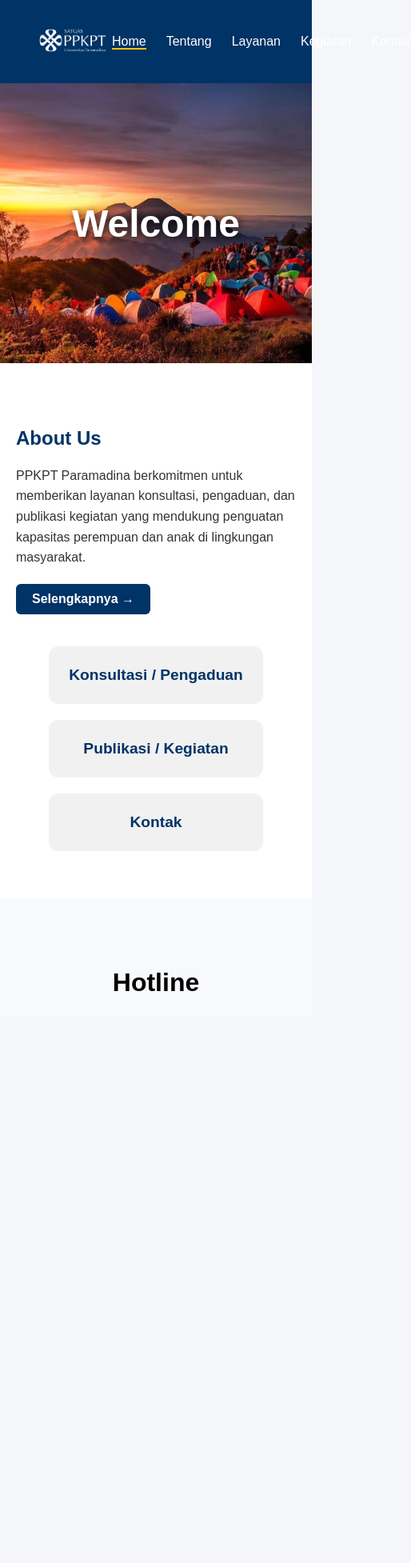
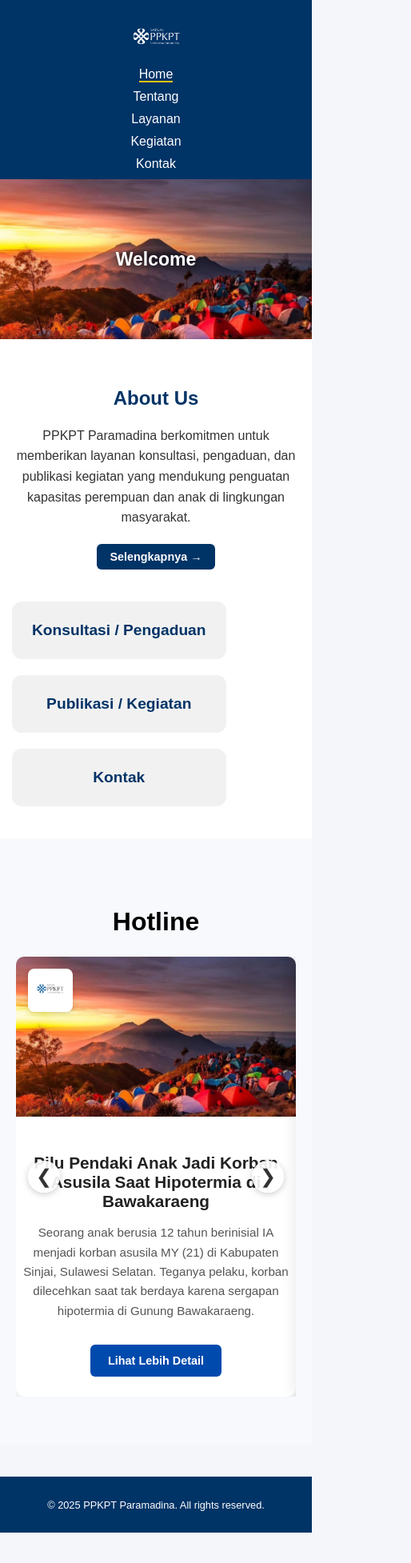
Before and after one commit to zaidanann/ppkpt-paramadina, a plain HTML site: page index.html in a window 390 px wide. Shown: the top 1954 px of the page at 80% size, 514 px wide, since content can reach past the window. After the commit the page ends 1916 px from the top, so only its background shows below. Drawn offline with Linux system fonts and the light colour scheme.

Commit message:
styles.css

```diff
--- a/styles.css
+++ b/styles.css
@@ -283,3 +283,121 @@ footer {
   font-size: 0.9em;
   margin-top: 40px;
 }
+
+/* =====================================================
+   📱 Responsive Layout (Mobile & Tablet)
+===================================================== */
+
+/* Untuk layar di bawah 1024px (tablet landscape) */
+@media (max-width: 1024px) {
+  .navbar {
+    padding: 10px 25px;
+  }
+
+  .navbar ul {
+    gap: 15px;
+  }
+
+  .card1 .text {
+    padding: 30px;
+  }
+}
+
+/* Untuk layar di bawah 768px (tablet & HP besar) */
+@media (max-width: 768px) {
+  .hero1 {
+    height: 250px;
+    font-size: 0.9em;
+  }
+
+  .hero1 h1 {
+    font-size: 2em;
+  }
+
+  .about {
+    flex-direction: column;
+    text-align: center;
+    padding: 40px 15px;
+  }
+
+  .about-text {
+    max-width: 100%;
+  }
+
+  .card1 {
+    flex-direction: column;
+    height: auto;
+  }
+
+  .card1 img {
+    width: 100%;
+    height: 250px;
+  }
+
+  .card1 .text {
+    width: 100%;
+    padding: 25px;
+    text-align: center;
+  }
+
+  .card1 .btn {
+    margin-top: 10px;
+  }
+
+  .arrow {
+    font-size: 1.5em;
+    padding: 6px 10px;
+  }
+
+  .navbar ul {
+    flex-wrap: wrap;
+    justify-content: center;
+  }
+
+  .logo img {
+    height: 70px;
+  }
+}
+
+/* Untuk layar di bawah 480px (HP kecil) */
+@media (max-width: 480px) {
+  .hero1 {
+    height: 200px;
+  }
+
+  .hero1 h1 {
+    font-size: 1.6em;
+  }
+
+  .navbar {
+    flex-direction: column;
+    padding: 10px;
+  }
+
+  .navbar ul {
+    flex-direction: column;
+    align-items: center;
+    gap: 10px;
+  }
+
+  .card1 img {
+    height: 200px;
+  }
+
+  .card1 .text h3 {
+    font-size: 1.3em;
+  }
+
+  .card1 .text p {
+    font-size: 0.95em;
+  }
+
+  .btn {
+    font-size: 0.9em;
+    padding: 8px 16px;
+  }
+
+  footer {
+    font-size: 0.8em;
+  }
+}
```
